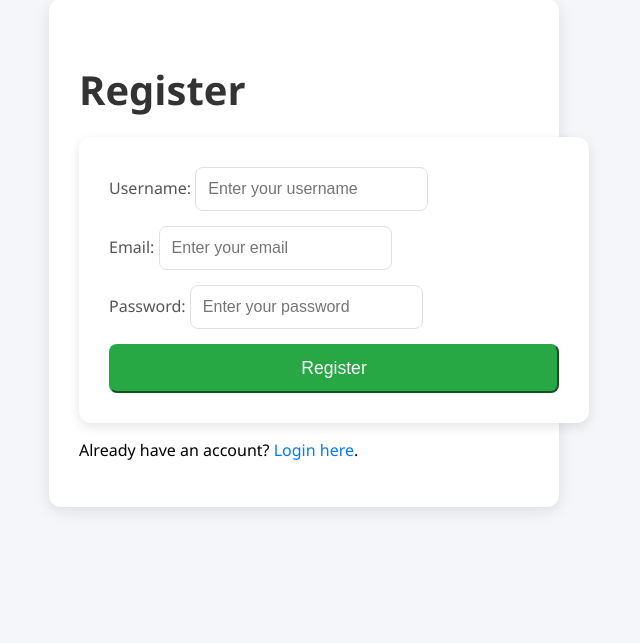
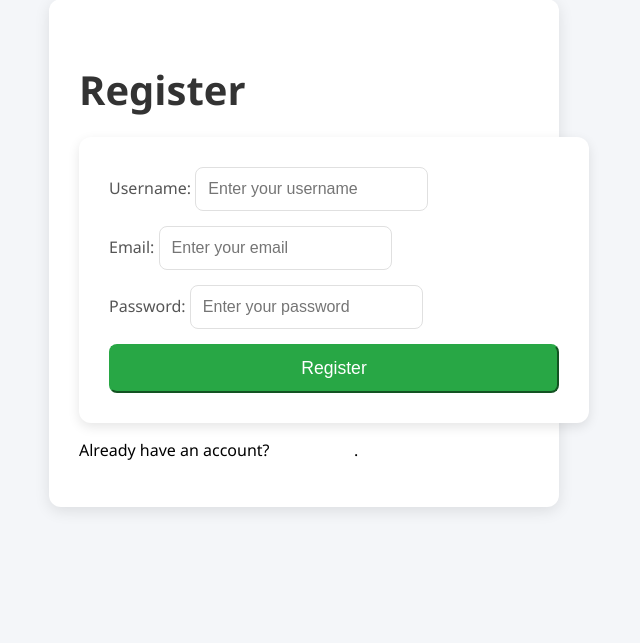
Before and after one commit to dantonic81/portfolio, a Flask app: page /register in a window 1280 px wide. Shown: the part 157-800 px from the top of the page, without its empty margins (336-976 px from the left). Run offline with Flask 3, Linux system fonts and the light colour scheme.

```diff
--- a/static/css/login_register.css
+++ b/static/css/login_register.css
@@ -75,7 +75,7 @@ form .form-control {
 
 /* Centered Link */
 .text-center a {
-    color: #007bff;
+    color: white;
     text-decoration: none;
     font-weight: 500;
 }
```
Also changed, not shown: README.md.
